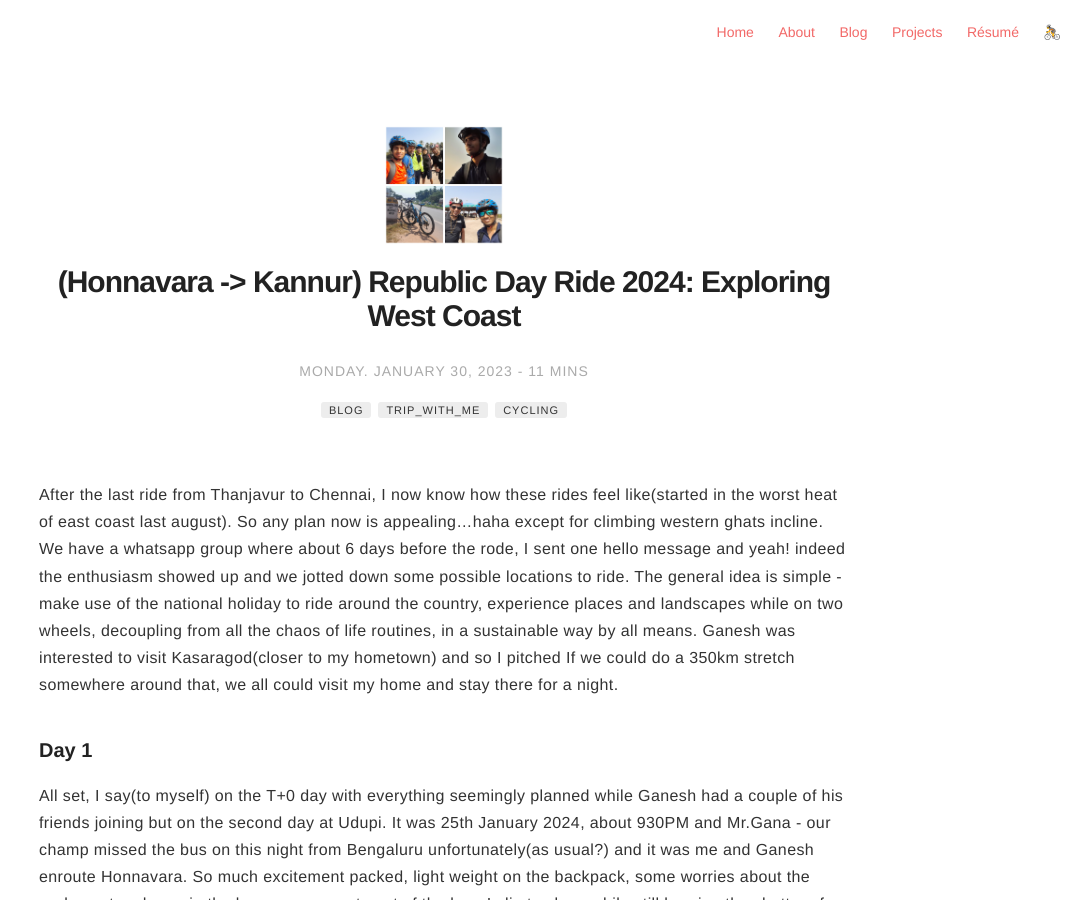
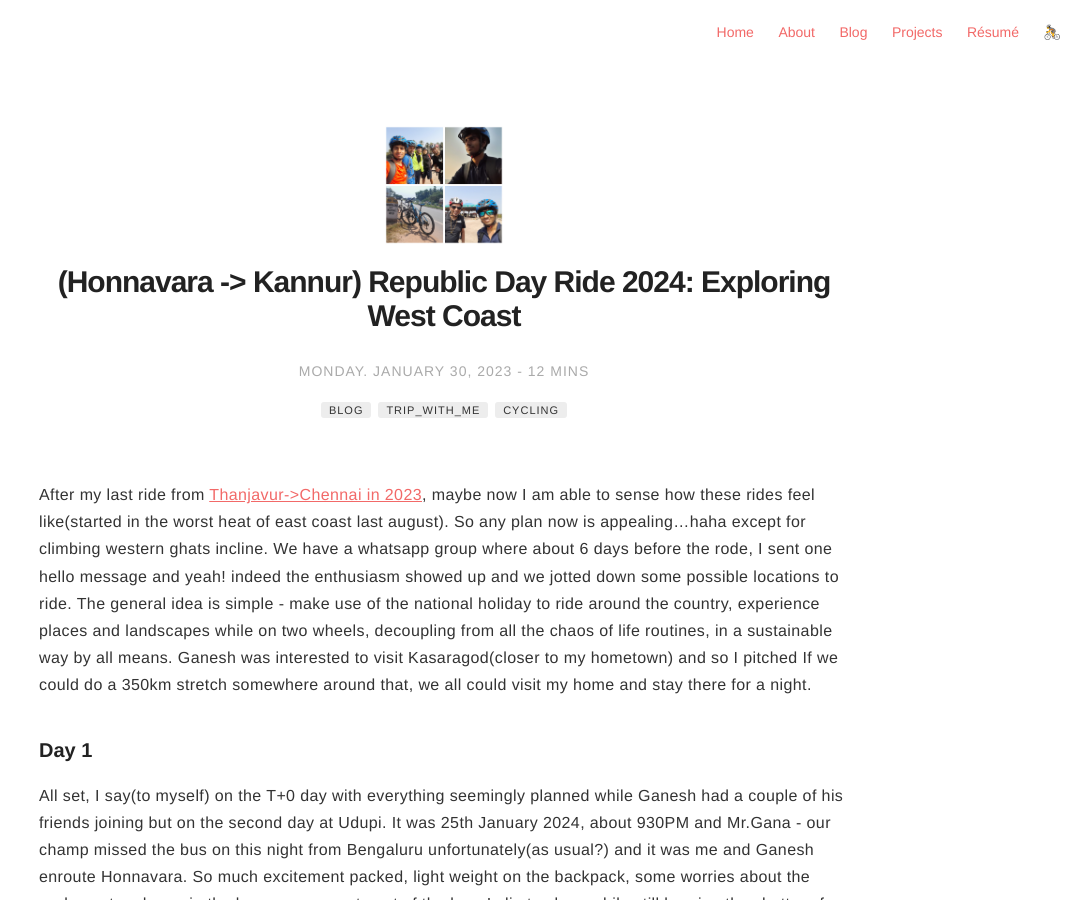
Before and after one commit to ngu25/ngu25.github.io, a Jekyll site: the page built from _posts/2024-01-30-rday-ride-ka.markdown, in a window 1280 px wide and 900 px high. Shown: the whole window, without its empty margins (196-1280 px from the left). Built offline with Jekyll 4.4.1, drawn with Linux system fonts in a browser that asks for light colours; a script that is not in the unit is left out; comment, search, counter and statistics services are not loaded.

Commit message:
Update 2024-01-30-rday-ride-ka.markdown

```diff
--- a/_posts/2024-01-30-rday-ride-ka.markdown
+++ b/_posts/2024-01-30-rday-ride-ka.markdown
@@ -13,7 +13,7 @@ author: navadeepganeshu
 description:  Honnavara -> Udupi -> Mangaluru -> Kasaragod -> Kannur!
 ---
 
-After the last ride from Thanjavur to Chennai, I now know how these rides feel like(started in the worst heat of east coast last august). So any plan now is appealing...haha except for climbing western ghats incline. We have a whatsapp group where about 6 days before the rode, I sent one hello message and yeah! indeed the enthusiasm showed up and we jotted down some possible locations to ride. The general idea is simple - make use of the national holiday to ride around the country, experience places and landscapes while on two wheels, decoupling from all the chaos of life routines, in a sustainable way by all means. Ganesh was interested to visit Kasaragod(closer to my hometown) and so I pitched If we could do a 350km stretch somewhere around that, we all could visit my home and stay there for a night.
+After my last ride from [Thanjavur->Chennai in 2023](https://navadeepganeshu.github.io/iday-ride-tn/), maybe now I am able to sense how these rides feel like(started in the worst heat of east coast last august). So any plan now is appealing...haha except for climbing western ghats incline. We have a whatsapp group where about 6 days before the rode, I sent one hello message and yeah! indeed the enthusiasm showed up and we jotted down some possible locations to ride. The general idea is simple - make use of the national holiday to ride around the country, experience places and landscapes while on two wheels, decoupling from all the chaos of life routines, in a sustainable way by all means. Ganesh was interested to visit Kasaragod(closer to my hometown) and so I pitched If we could do a 350km stretch somewhere around that, we all could visit my home and stay there for a night.
 
 ### Day 1
 
```
